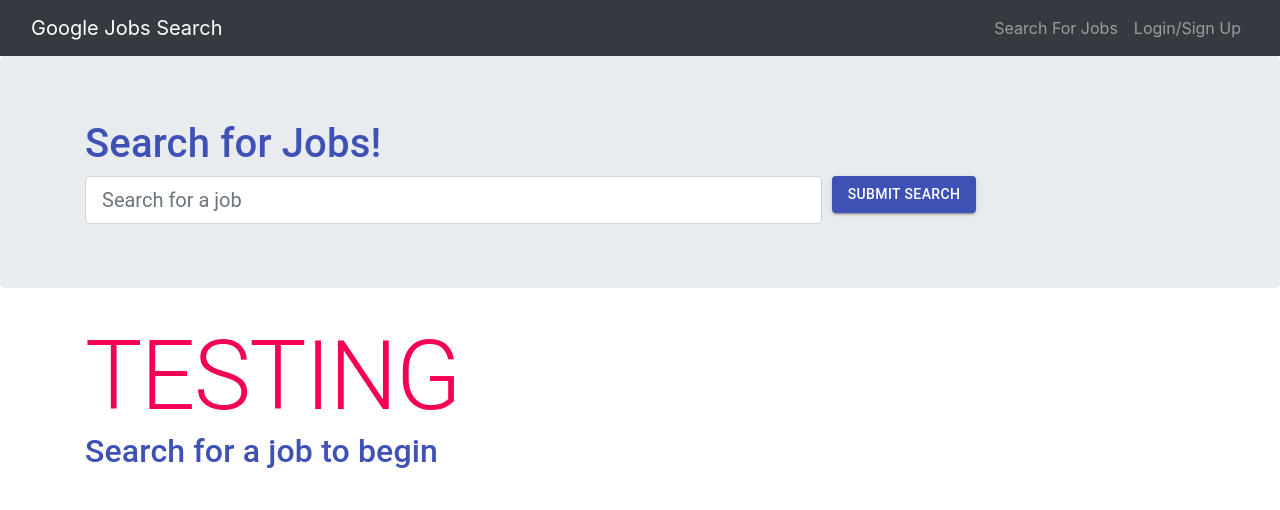
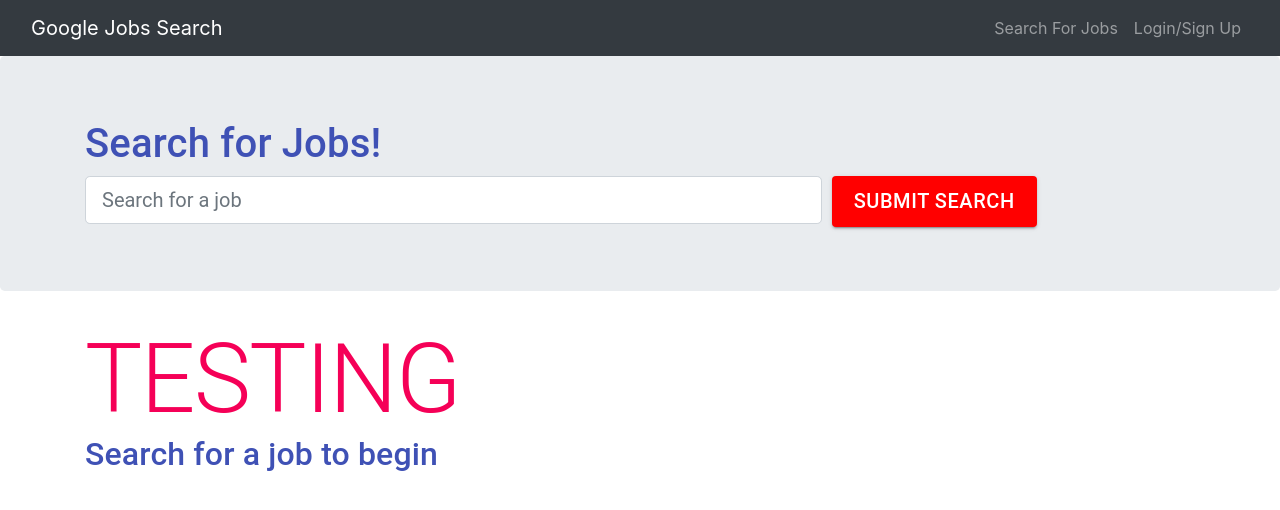
Before and after one commit to mhmunter/jobSearchEngineGraphQL, a React (Create React App) app in the folder client/: page / in a window 1280 px wide. Shown: the top 510 px of the page. Built offline with nearby package versions, Linux system fonts and the light colour scheme.

Commit message:
added makeStyles

```diff
--- a/client/package.json
+++ b/client/package.json
@@ -8,6 +8,7 @@
     "@emotion/react": "^11.9.3",
     "@emotion/styled": "^11.9.3",
     "@material-ui/core": "^4.12.4",
+    "@mui/icons-material": "^5.8.4",
     "@mui/material": "^5.8.7",
     "@testing-library/jest-dom": "^4.2.4",
     "@testing-library/react": "^9.3.2",
--- a/client/src/pages/SearchJobs.js
+++ b/client/src/pages/SearchJobs.js
@@ -1,4 +1,4 @@
-import React, { useState, useEffect } from "react";
+import React, { useState, useEffect } from 'react';
 import {
   Jumbotron,
   Container,
@@ -8,30 +8,29 @@ import {
   Card,
   CardColumns,
 } from 'react-bootstrap';
-import { Typography, Button } from '@material-ui/core'
+import { Typography, Button, makeStyles } from '@material-ui/core';
 // import { makeStyles } from '@material-ui/core'
-
-// const useStyles = makeStyles({
-//   btn: {
-//     fontSize: 60,
-//     backgroundColor: 'violet',
-//     '&:hover': {
-//       background: 'blue'
-//     },
-//   },
-//   title: {
-//     textDecoration: 'underline',
-//     marginBottom: 20,
-//   }
-// })
 
 import { Link } from 'react-router-dom';
 
-// const classes = useStyles()
+
 
 import Auth from '../utils/auth';
 import { saveJob, searchApiJobs } from '../utils/API';
 import { saveJobIds, getSavedJobIds } from '../utils/localStorage';
+
+
+const useStyles = makeStyles({
+  btn: {
+    fontSize: 20,
+    backgroundColor: 'red',
+    '&:hover': {
+      background: 'blue'
+    },
+  },
+})
+
+
 const SearchJobs = () => {
   // create state for holding returned google api data
   const [searchedJobs, setSearchedJobs] = useState([]);
@@ -62,16 +61,16 @@ const SearchJobs = () => {
         throw new Error('something went wrong!');
       }
 
-      const {results} = await response.json();
+      const { results } = await response.json();
       console.log(results);
       const jobData = results.map((job) => ({
-        jobId: job.id || ["No job to display"],
-        name: job.name || ["No job to display"],
-        company: job.company.name || ["No job to display"],
-        catagory: job.categories[0].name || ["No job to display"],
-        level: job.levels[0].name || ["No job to display"],
-        location: job.locations[0].name || ["No job to display"],
-        link: job.refs.landing_page || ["No job to display"],
+        jobId: job.id || ['No job to display'],
+        name: job.name || ['No job to display'],
+        company: job.company.name || ['No job to display'],
+        catagory: job.categories[0].name || ['No job to display'],
+        level: job.levels[0].name || ['No job to display'],
+        location: job.locations[0].name || ['No job to display'],
+        link: job.refs.landing_page || ['No job to display'],
       }));
 
       setSearchedJobs(jobData);
@@ -106,7 +105,7 @@ const SearchJobs = () => {
       console.error(err);
     }
   };
-
+  const classes = useStyles()
   return (
     <>
       <Typography color="primary">
@@ -126,7 +125,13 @@ const SearchJobs = () => {
                   />
                 </Col>
                 <Col xs={12} md={4}>
-                <Button  type="submit" variant="contained" color="primary">
+                  <Button
+                  className={classes.btn}
+                    type="submit"
+                    variant="contained"
+                    color="primary"
+                    size="large"
+                  >
                     Submit Search
                   </Button>
                 </Col>
@@ -136,7 +141,10 @@ const SearchJobs = () => {
         </Jumbotron>
 
         <Container>
-        <Typography variant="h1" color="secondary"> TESTING </Typography>
+          <Typography variant="h1" color="secondary">
+            {' '}
+            TESTING{' '}
+          </Typography>
           <h2>
             {searchedJobs.length
               ? `Viewing ${searchedJobs.length} results:`
@@ -158,8 +166,11 @@ const SearchJobs = () => {
                     <p className="small">Title: {job.name}</p>
                     <Card.Text>{job.level}</Card.Text>
                     <Card.Text>{job.location}</Card.Text>
-                 <Card.Text><Link to={{ pathname: `${job.link}` }} target="_blank" >job link</Link></Card.Text>
-
+                    <Card.Text>
+                      <Link to={{ pathname: `${job.link}` }} target="_blank">
+                        job link
+                      </Link>
+                    </Card.Text>
 
                     {Auth.loggedIn() && (
                       <Button
```
Also changed, not shown: 1 other file (tests, documents, lock files or other folders). Lines whose indentation alone changed are shown as unchanged.
